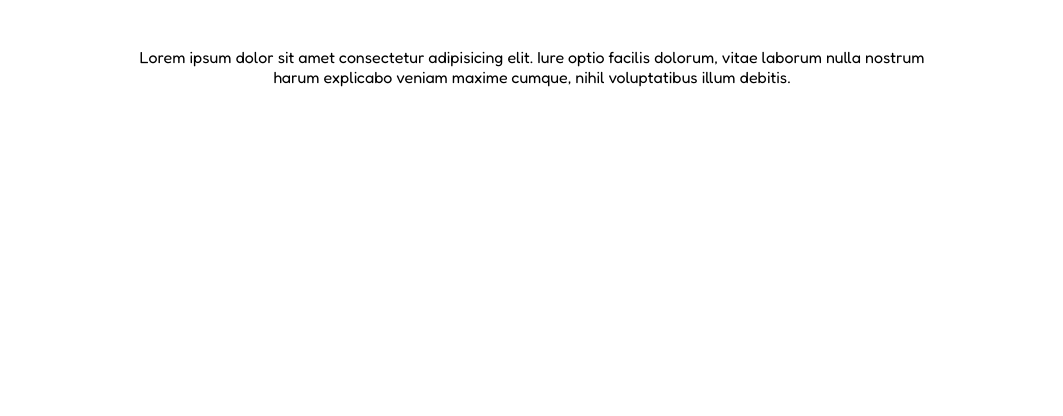
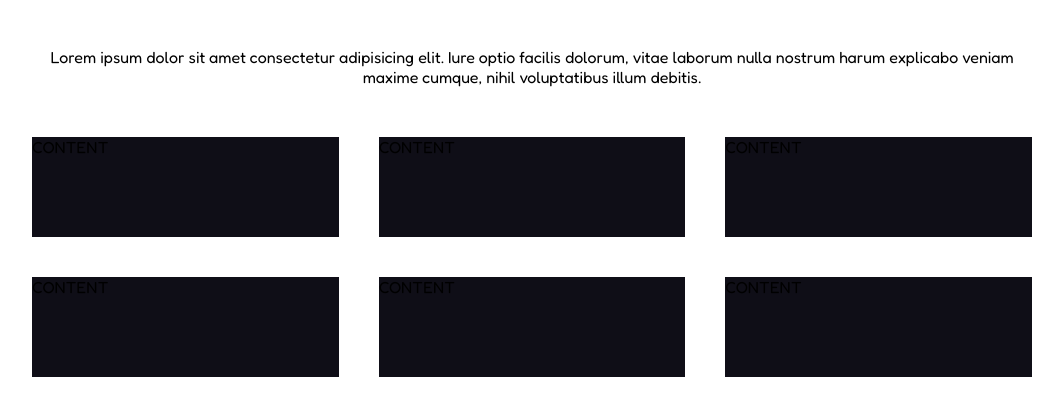
Before and after one commit to TaccLuc/html-css-float-cards, a plain HTML site: page index.html in a window 1280 px wide. Shown: the part 92-508 px from the top of the page, without its empty margins (108-1171 px from the left). Drawn offline with Linux system fonts and the light colour scheme.

Commit message:
Layout Cards

```diff
--- a/css/style.css
+++ b/css/style.css
@@ -17,12 +17,18 @@
 }
 
 .container{
-    width: 800px;
+    max-width: 1000px;
     margin: 0 auto;
 }
 
 main{
     margin-top: 50px;
+}
+
+.clearfix{
+    content:"";
+    display: table;
+    clear: both;
 }
 /*
     HEADER
@@ -42,4 +48,28 @@ h1{
 
 main > section p{
     text-align: center;
+    margin-bottom: 50px;
 }
+
+/*
+    CARD
+*/
+
+.team-cards{
+    width: 100%;
+}
+
+.card{
+    background-color: #0F0E17;
+    float: left;
+    width: calc((100% / 3) - (80px / 3));
+    height: 100px;
+ }
+
+.team-cards :nth-child(3n+2){
+    margin: 0 40px 0 40px;
+}
+
+.team-cards :nth-child(1), .team-cards :nth-child(2), .team-cards :nth-child(3){
+    margin-bottom: 40px;
+}
--- a/index.html
+++ b/index.html
@@ -29,13 +29,41 @@
             </header>
 
             <!-- MAIN -->
+            <main>
 
-            <main>
             <!-- MAIN PARAGRAPH -->
                 <section>
                     <p>
                         Lorem ipsum dolor sit amet consectetur adipisicing elit. Iure optio facilis dolorum, vitae laborum nulla nostrum harum explicabo veniam maxime cumque, nihil voluptatibus illum debitis.
                     </p>
+                </section>
+
+            <!-- CARDS -->
+                <section>
+
+                    <div class="team-cards clearfix">
+
+                         <div class="card">
+                            CONTENT
+                        </div>
+                         <div class="card">
+                            CONTENT
+                        </div>
+                         <div class="card">
+                            CONTENT
+                        </div>
+                         <div class="card">
+                            CONTENT
+                        </div>
+                         <div class="card">
+                            CONTENT
+                        </div>
+                         <div class="card">
+                            CONTENT
+                        </div>
+
+                    </div>
+
                 </section>
 
             </main>
```
